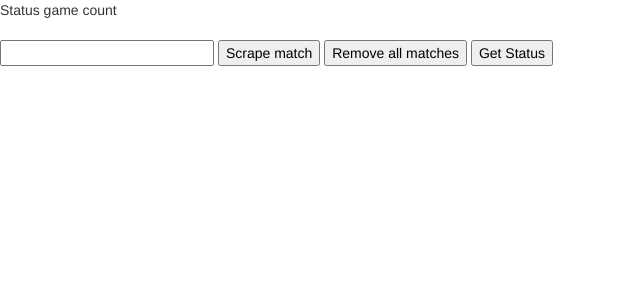
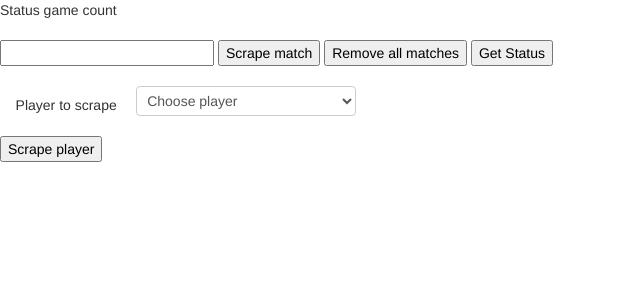
Before and after one commit to Spacejoker/dota-rep, a Flask app: page /admin in a window 1280 px wide. Shown: the top 300 px of the page, without its empty margins (0-640 px from the left). Run offline with Flask 2, Linux system fonts and the light colour scheme; parts of the project's set-up code (start-up, migrations or seed data) failed here and were passed over; some libraries are stand-ins or nearby versions.

Commit message:
prepared for scraping a players games

```diff
--- a/app.py
+++ b/app.py
@@ -34,11 +34,19 @@ def scrape_game():
             print 'problem with game ' + str(m_id)
 
     return jsonify()
-
+@app.route('/admin/_scrape_player')
+def scrape_player():
+    print 'scrape player'
+    ret = {}
+    return jsonify(**ret)
 @app.route('/admin/_status')
 def status():
-    db.match_count()
-    ret = {'games_played' : '1000 games'}
+    players = db.find_player()
+    print 'b'
+    match_cnt = db.count_matches()
+    print players
+    ret = {'games_played' : str(match_cnt), 'players' : players}
+    print 'c'
     return jsonify(**ret)
 
 #List games per search criteria (hero_name)
--- a/persist.py
+++ b/persist.py
@@ -41,7 +41,7 @@ class Database():
 
         if(name == None):
             ret = []
-            c = self.players_.find()
+            c = self.players_.find(fields={'_id' : False})
             for p in c:
                 ret.append(p)
             return ret
--- a/templates/admin.html
+++ b/templates/admin.html
@@ -6,7 +6,10 @@
 var myModel = {
     self: this,
           status: ko.observable('Status'),
-          total_matches: ko.observable('game count')
+          total_matches: ko.observable('game count'),
+
+    players: ko.observableArray([]),
+
 };
 $(function(){
     ko.applyBindings(myModel);
@@ -42,6 +45,19 @@ $(function() {
         $.getJSON($SCRIPT_ROOT + '/admin/_status', {
             }, function(data) {
             self.myModel.total_matches(data.games_played);
+            self.myModel.players(data.players);
+        });
+        return false;
+    });
+});
+
+
+$(function() {
+    $('button#scrape_player').bind('click', function() {
+        $.getJSON($SCRIPT_ROOT + '/admin/_scrape_player', {
+            match_id: $('select[name="player"]').val()
+            }, function(data) {
+            self.myModel.status('Player scraped');
         });
         return false;
     });
@@ -61,4 +77,10 @@ $(function() {
 <button css="btn btn-warning" id="remove_match">Remove all matches</button>
 
 <button css="btn" id="status">Get Status</button>
+<br></br>
+<p>
+    Player to scrape
+    <select name="player" data-bind="options: players, optionsText: 'name', value: 'page_url', optionsCaption: 'Choose player'"></select>
+</p>
+<button css="btn" id="scrape_player">Scrape player</button>
 {% endblock %}
```
Also changed, not shown: tests/count_matches.py (+2 -1 lines).
